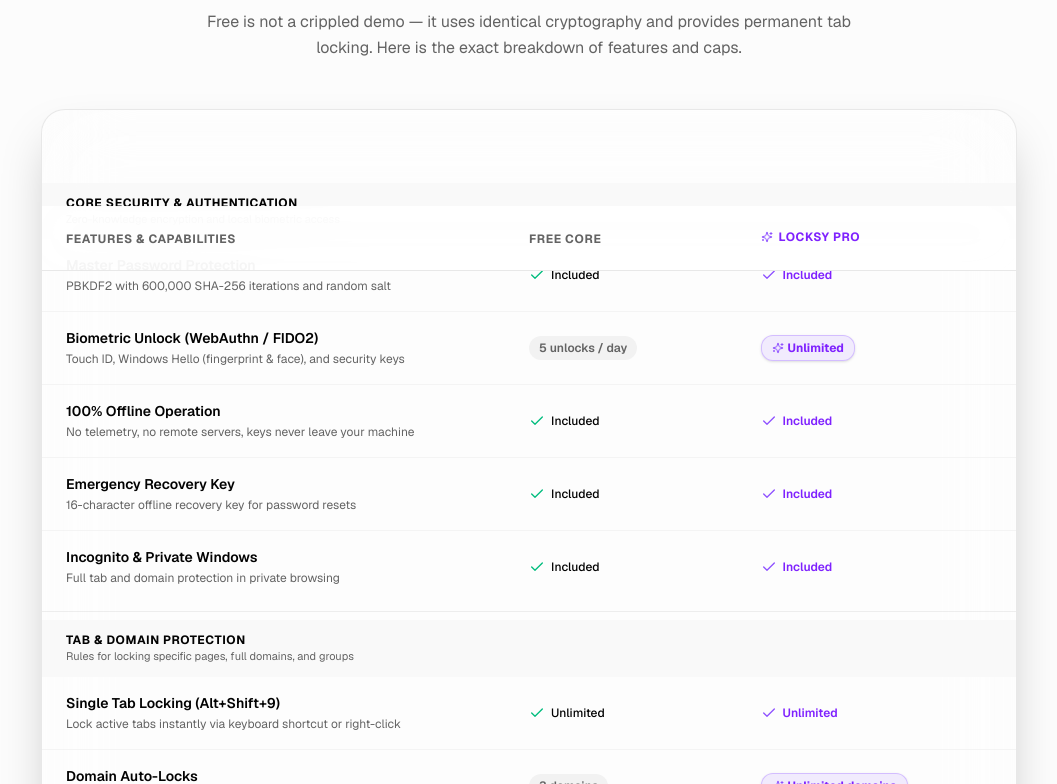
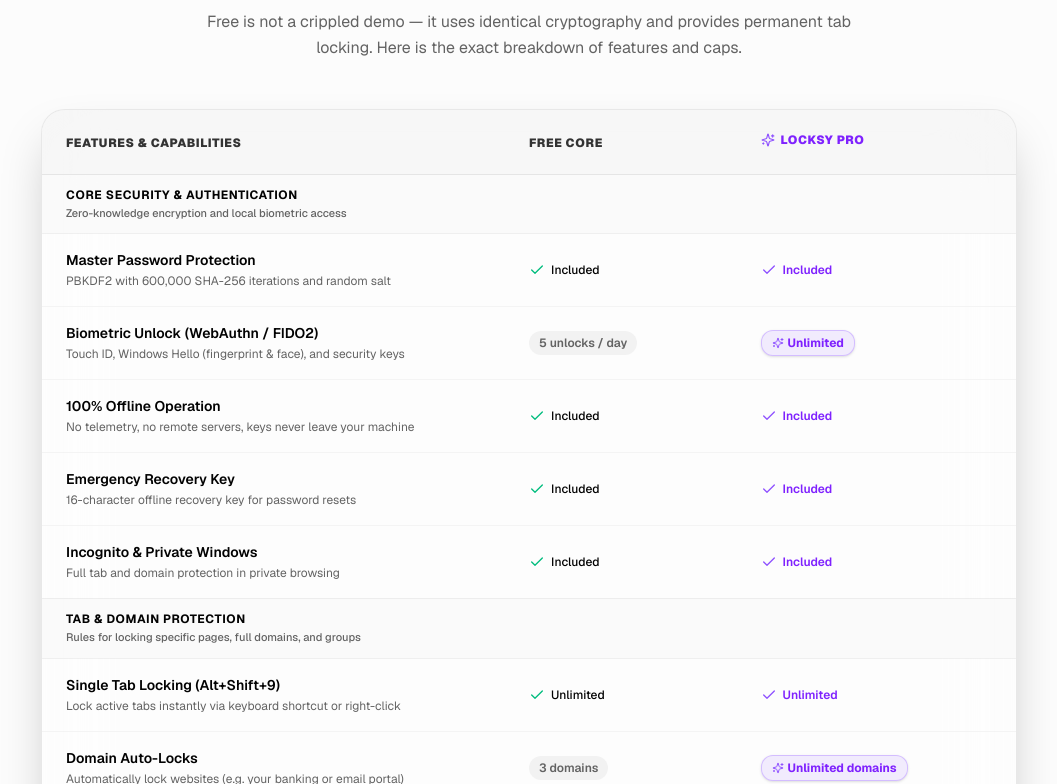
Before and after one commit to vansh-121/Locksy-Website, a Next.js app: page /pricing in a window 1280 px wide. Shown: the part 2276-3060 px from the top of the page, without its empty margins (111-1168 px from the left). Built offline with nearby package versions, Linux system fonts and the light colour scheme; no server answers.

Commit message:
feat: add pricing page with feature comparison matrix and FAQs

```diff
--- a/app/pricing/page.tsx
+++ b/app/pricing/page.tsx
@@ -453,20 +453,20 @@ export default function PricingPage() {
                         <div className="overflow-x-auto">
                             <div className="min-w-[620px] md:min-w-0">
                                 {/* Table Header */}
-                                <div className="relative md:sticky md:top-24 z-20 grid grid-cols-12 border-b border-border/70 bg-card/95 px-6 py-4 md:py-5 backdrop-blur-xl">
+                                <div className="grid grid-cols-12 border-b border-border/70 bg-muted/60 dark:bg-muted/40 px-6 py-4 md:py-5">
                                     <div className="col-span-6">
-                                        <span className="text-xs font-bold uppercase tracking-wider text-muted-foreground">
+                                        <span className="text-xs font-black uppercase tracking-wider text-foreground/80">
                                             Features & Capabilities
                                         </span>
                                     </div>
                                     <div className="col-span-3 text-center md:text-left">
-                                        <span className="text-xs font-bold uppercase tracking-wider text-muted-foreground">
+                                        <span className="text-xs font-black uppercase tracking-wider text-foreground/80">
                                             Free Core
                                         </span>
                                     </div>
                                     <div className="col-span-3 text-center md:text-left">
-                                        <span className="inline-flex items-center gap-1.5 text-xs font-bold uppercase tracking-wider text-violet-600 dark:text-violet-400">
-                                            <Sparkles className="h-3 w-3 text-violet-500" /> Locksy Pro
+                                        <span className="inline-flex items-center gap-1.5 text-xs font-black uppercase tracking-wider text-violet-600 dark:text-violet-400">
+                                            <Sparkles className="h-3.5 w-3.5 text-violet-500" /> Locksy Pro
                                         </span>
                                     </div>
                                 </div>
@@ -474,13 +474,13 @@ export default function PricingPage() {
                                 {/* Table Body Groups */}
                                 <div className="divide-y divide-border/50">
                                     {FEATURE_CATEGORIES.map((category) => (
-                                        <div key={category.name} className="py-2">
+                                        <div key={category.name} className="py-0">
                                             {/* Category Subheader */}
-                                            <div className="bg-muted/40 px-6 py-2.5 md:py-3">
+                                            <div className="bg-muted/30 dark:bg-muted/20 px-6 py-3 border-b border-border/40">
                                                 <h3 className="text-xs font-bold uppercase tracking-wider text-foreground">
                                                     {category.name}
                                                 </h3>
-                                                <p className="text-[11px] text-muted-foreground">{category.description}</p>
+                                                <p className="text-[11px] text-muted-foreground font-medium mt-0.5">{category.description}</p>
                                             </div>
 
                                             {/* Category Rows */}
```
